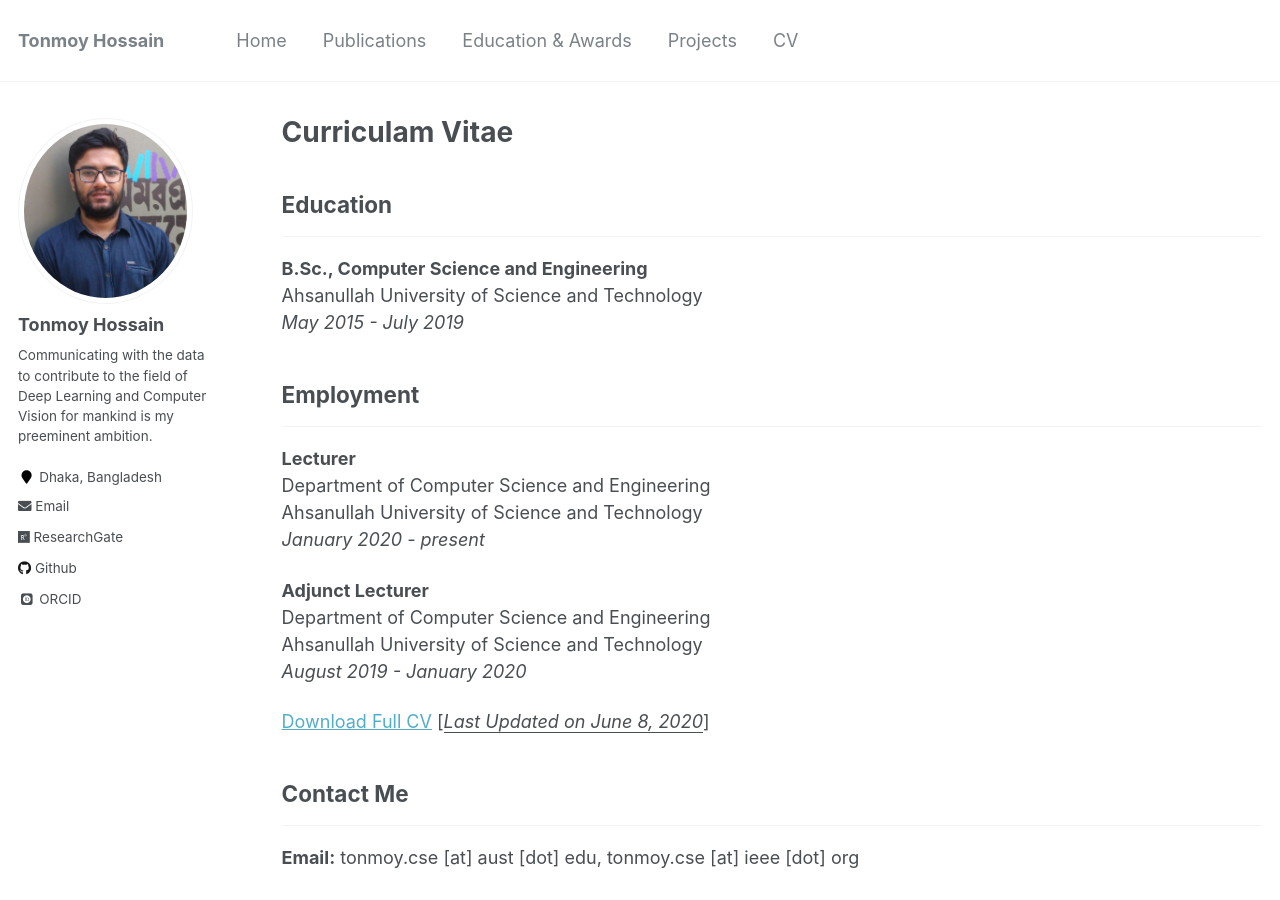
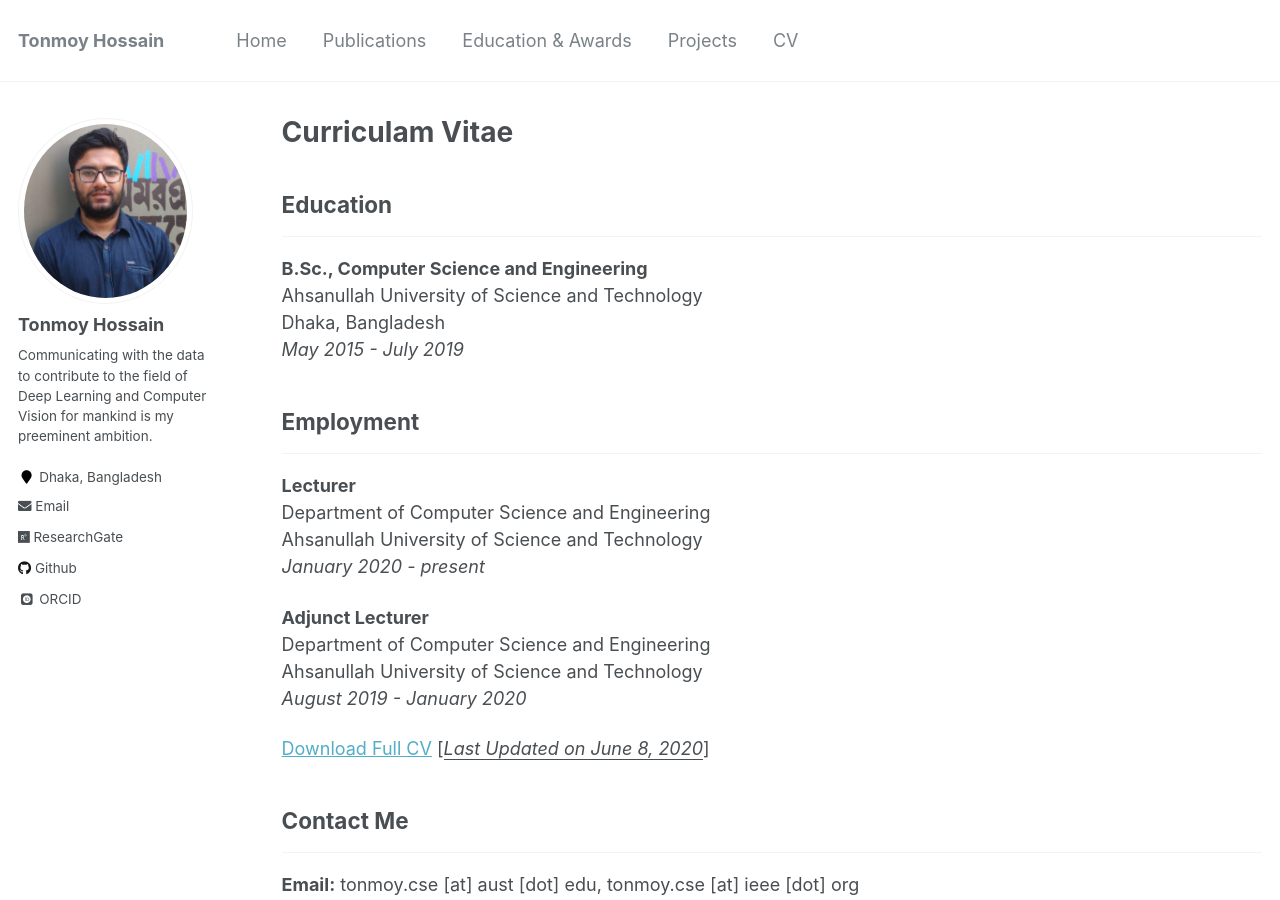
Before and after one commit to shaeekh/shaeekh.github.io, a Jekyll site: the page built from _pages/cv.md, in a window 1280 px wide and 900 px high. Built offline with Jekyll 4.4.1, drawn with Linux system fonts in a browser that asks for light colours; some web fonts are replaced.

Commit message:
Update cv.md

```diff
--- a/_pages/cv.md
+++ b/_pages/cv.md
@@ -11,6 +11,7 @@ redirect_from:
 -------------
 <b>B.Sc., Computer Science and Engineering</b><br />
 Ahsanullah University of Science and Technology<br />
+Dhaka, Bangladesh<br />
 <i>May 2015 - July 2019</i>
 
 ## Employment
```
